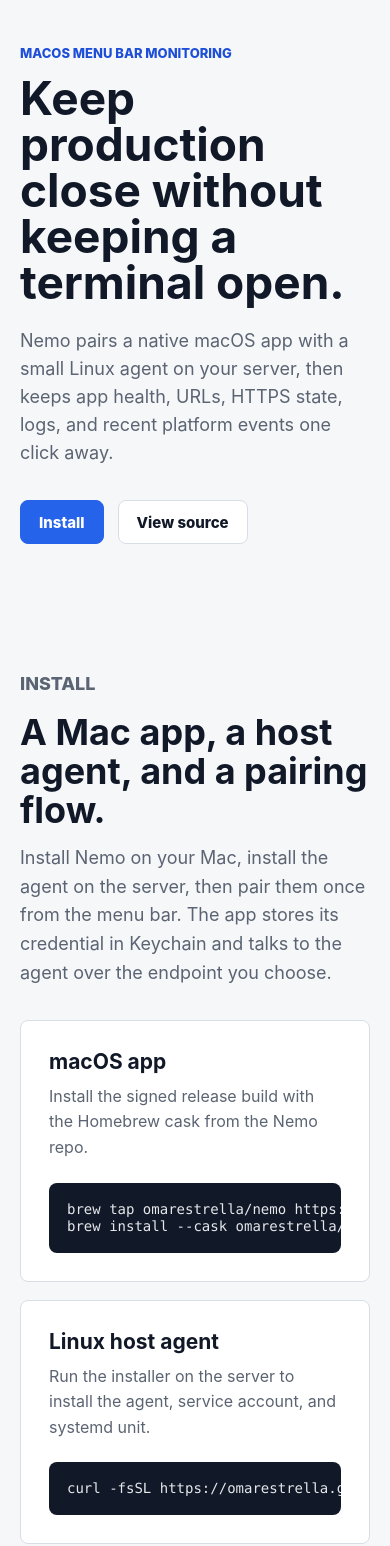
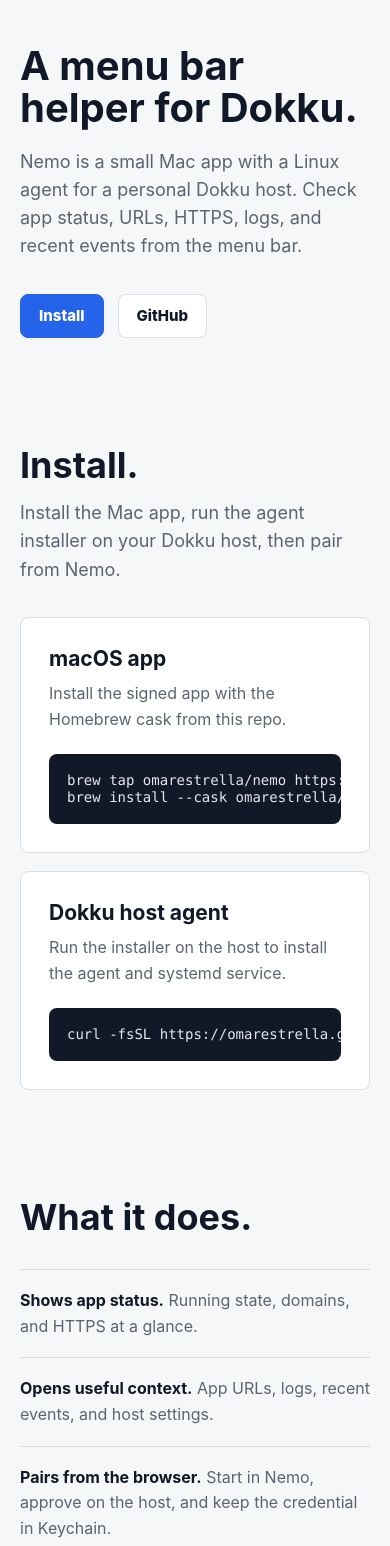
Before and after one commit to omarestrella/nemo, a website: page site/index.html in a window 390 px wide. Shown: the part 67-1613 px from the top of the page. Drawn offline with Linux system fonts and the light colour scheme.

Commit message:
Simplify site copy

```diff
--- a/site/index.html
+++ b/site/index.html
@@ -6,7 +6,7 @@
     <title>Nemo</title>
     <meta
       name="description"
-      content="Nemo is a macOS menu bar app for monitoring your apps through a small paired host agent."
+      content="Nemo is a small macOS menu bar helper for personal Dokku hosts."
     >
     <link rel="canonical" href="https://omarestrella.github.io/nemo/">
     <link rel="icon" href="assets/images/nemo-app-icon.png">
@@ -28,94 +28,54 @@
         </nav>
 
         <div class="hero-content">
-          <p class="eyebrow">macOS menu bar monitoring</p>
-          <h1>Keep production close without keeping a terminal open.</h1>
+          <h1>A menu bar helper for Dokku.</h1>
           <p class="lede">
-            Nemo pairs a native macOS app with a small Linux agent on your
-            server, then keeps app health, URLs, HTTPS state, logs, and recent
-            platform events one click away.
+            Nemo is a small Mac app with a Linux agent for a personal Dokku
+            host. Check app status, URLs, HTTPS, logs, and recent events from
+            the menu bar.
           </p>
           <div class="actions">
             <a class="button primary" href="#install">Install</a>
-            <a class="button secondary" href="https://github.com/omarestrella/nemo">View source</a>
+            <a class="button secondary" href="https://github.com/omarestrella/nemo">GitHub</a>
           </div>
         </div>
       </section>
 
       <section id="install" class="section">
         <div class="section-heading">
-          <p class="eyebrow">Install</p>
-          <h2>A Mac app, a host agent, and a pairing flow.</h2>
+          <h2>Install.</h2>
           <p>
-            Install Nemo on your Mac, install the agent on the server, then
-            pair them once from the menu bar. The app stores its credential in
-            Keychain and talks to the agent over the endpoint you choose.
+            Install the Mac app, run the agent installer on your Dokku host,
+            then pair from Nemo.
           </p>
         </div>
 
         <div class="install-grid">
           <article>
             <h3>macOS app</h3>
-            <p>Install the signed release build with the Homebrew cask from the Nemo repo.</p>
+            <p>Install the signed app with the Homebrew cask from this repo.</p>
             <pre><code>brew tap omarestrella/nemo https://github.com/omarestrella/nemo
 brew install --cask omarestrella/nemo/nemo</code></pre>
           </article>
 
           <article>
-            <h3>Linux host agent</h3>
-            <p>Run the installer on the server to install the agent, service account, and systemd unit.</p>
+            <h3>Dokku host agent</h3>
+            <p>Run the installer on the host to install the agent and systemd service.</p>
             <pre><code>curl -fsSL https://omarestrella.github.io/nemo/install.sh | sh</code></pre>
           </article>
         </div>
       </section>
 
-      <section class="section copy-grid">
+      <section class="section compact">
         <div class="section-heading">
-          <p class="eyebrow">Workflow</p>
-          <h2>Built for quick checks, not a new dashboard habit.</h2>
+          <h2>What it does.</h2>
         </div>
 
-        <div class="copy-list">
-          <article>
-            <h3>Scan the current state.</h3>
-            <p>
-              See which apps are running, which URLs are attached, and whether
-              HTTPS is configured before you reach for a shell.
-            </p>
-          </article>
-
-          <article>
-            <h3>Open the context you need.</h3>
-            <p>
-              Jump from the menu bar into app URLs, logs, recent platform
-              events, or the host connection settings without digging through
-              command history.
-            </p>
-          </article>
-
-          <article>
-            <h3>Pair from the browser.</h3>
-            <p>
-              Start from Nemo, approve the request on the host, and let the Mac
-              app finish the exchange. No long-lived setup token needs to be
-              copied into notes.
-            </p>
-          </article>
-        </div>
-      </section>
-
-      <section class="section split">
-        <div class="section-heading">
-          <p class="eyebrow">Security model</p>
-          <h2>Read-only by default.</h2>
-        </div>
-        <p>
-          The long-running service runs as a dedicated <code>nemo-agent</code>
-          user. Root is only needed for install and repair, and server commands
-          go through a constrained wrapper. Paired clients use bearer
-          credentials, and untrusted remote access should go through HTTPS or a
-          private network transport.
-        </p>
+        <ul class="plain-list">
+          <li><strong>Shows app status.</strong> Running state, domains, and HTTPS at a glance.</li>
+          <li><strong>Opens useful context.</strong> App URLs, logs, recent events, and host settings.</li>
+          <li><strong>Pairs from the browser.</strong> Start in Nemo, approve on the host, and keep the credential in Keychain.</li>
+        </ul>
       </section>
     </main>
   </body>
--- a/site/styles.css
+++ b/site/styles.css
@@ -32,8 +32,7 @@ main {
 
 .hero {
   position: relative;
-  min-height: 68vh;
-  padding: 24px clamp(20px, 5vw, 72px) 72px;
+  padding: 24px clamp(20px, 5vw, 72px) 64px;
   display: flex;
   flex-direction: column;
   justify-content: flex-start;
@@ -77,7 +76,7 @@ nav {
 
 .hero-content {
   width: min(1180px, 100%);
-  margin: clamp(78px, 14vh, 148px) auto 0;
+  margin: clamp(64px, 12vh, 112px) auto 0;
   max-width: 1180px;
 }
 
@@ -98,17 +97,17 @@ p {
 }
 
 h1 {
-  max-width: 760px;
-  margin-bottom: 22px;
-  font-size: clamp(46px, 7vw, 76px);
-  line-height: 1;
+  max-width: 620px;
+  margin-bottom: 20px;
+  font-size: clamp(40px, 6vw, 58px);
+  line-height: 1.04;
   letter-spacing: 0;
 }
 
 .lede {
-  max-width: 650px;
+  max-width: 590px;
   color: var(--muted);
-  font-size: 20px;
+  font-size: 19px;
   line-height: 1.55;
 }
 
@@ -146,7 +145,7 @@ h1 {
 .section {
   width: min(1180px, calc(100% - 40px));
   margin: 0 auto;
-  padding: 72px 0;
+  padding: 54px 0;
 }
 
 .section-heading {
@@ -187,7 +186,7 @@ h3 {
 }
 
 article p,
-.split p {
+li {
   color: var(--muted);
   line-height: 1.6;
 }
@@ -207,31 +206,28 @@ code {
   font-size: 14px;
 }
 
-.copy-grid {
-  display: grid;
-  grid-template-columns: 0.8fr 1.2fr;
-  gap: 36px;
-  align-items: start;
+.compact {
+  max-width: 780px;
+  margin-left: calc((100% - min(1180px, calc(100% - 40px))) / 2);
 }
 
-.copy-grid .section-heading {
-  margin-bottom: 0;
+.plain-list {
+  margin: 0;
+  padding: 0;
+  list-style: none;
 }
 
-.copy-list {
-  display: grid;
-  gap: 18px;
+.plain-list li {
+  padding: 18px 0;
+  border-top: 1px solid var(--line);
 }
 
-.split {
-  display: grid;
-  grid-template-columns: 0.8fr 1.2fr;
-  gap: 36px;
-  align-items: start;
+.plain-list li:last-child {
+  border-bottom: 1px solid var(--line);
 }
 
-.split .section-heading {
-  margin-bottom: 0;
+.plain-list strong {
+  color: var(--ink);
 }
 
 @media (max-width: 820px) {
@@ -251,9 +247,7 @@ code {
     text-align: right;
   }
 
-  .install-grid,
-  .copy-grid,
-  .split {
+  .install-grid {
     grid-template-columns: 1fr;
   }
 
@@ -261,9 +255,9 @@ code {
     margin-top: 48px;
   }
 
-  .copy-grid .section-heading,
-  .split .section-heading {
-    margin-bottom: 8px;
+  .compact {
+    width: min(1180px, calc(100% - 40px));
+    margin: 0 auto;
   }
 
   .lede {
```
